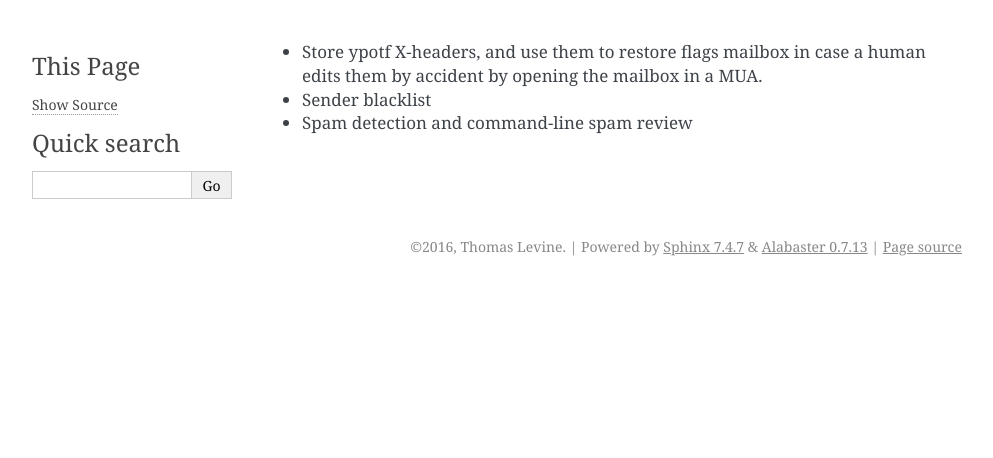
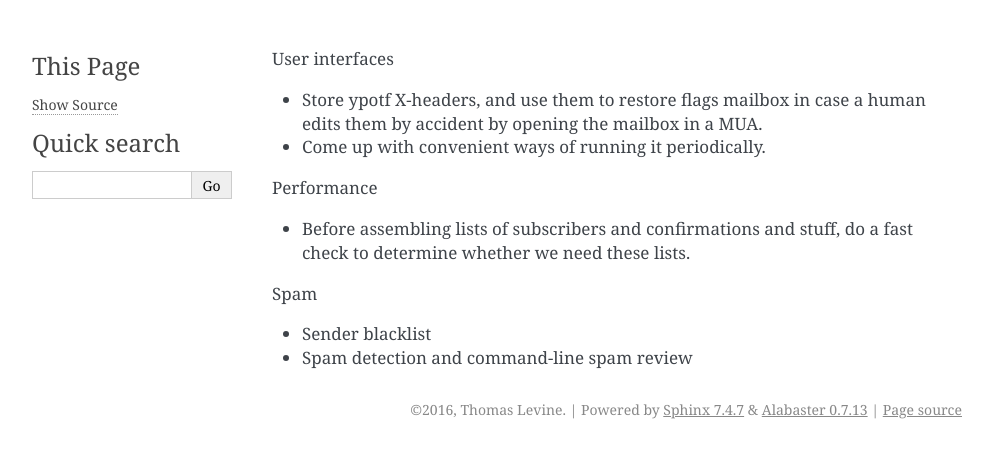
Before and after one commit to tlevine/ypotf, a Sphinx documentation site: the page built from docs/future-work.rst, in a window 1280 px wide. Shown: the top 458 px of the page, without its empty margins (148-1141 px from the left). Built offline with Sphinx 7.4.7, drawn with Linux system fonts in a browser that asks for light colours.

Commit message:
Automatic commit with j

```diff
--- a/docs/future-work.rst
+++ b/docs/future-work.rst
@@ -1,4 +1,15 @@
+User interfaces
+
 * Store ypotf X-headers, and use them to restore flags mailbox in case a
   human edits them by accident by opening the mailbox in a MUA.
+* Come up with convenient ways of running it periodically.
+
+Performance
+
+* Before assembling lists of subscribers and confirmations and stuff,
+  do a fast check to determine whether we need these lists.
+
+Spam
+
 * Sender blacklist
 * Spam detection and command-line spam review
--- a/docs/procedure.rst
+++ b/docs/procedure.rst
@@ -1,4 +1,6 @@
-1. Quota assessment
-2.
+1. Assess quotas.
+2. Assemble the current subscriber list.
 
 ypotf first
+
+Count how many emails have been sent
```
